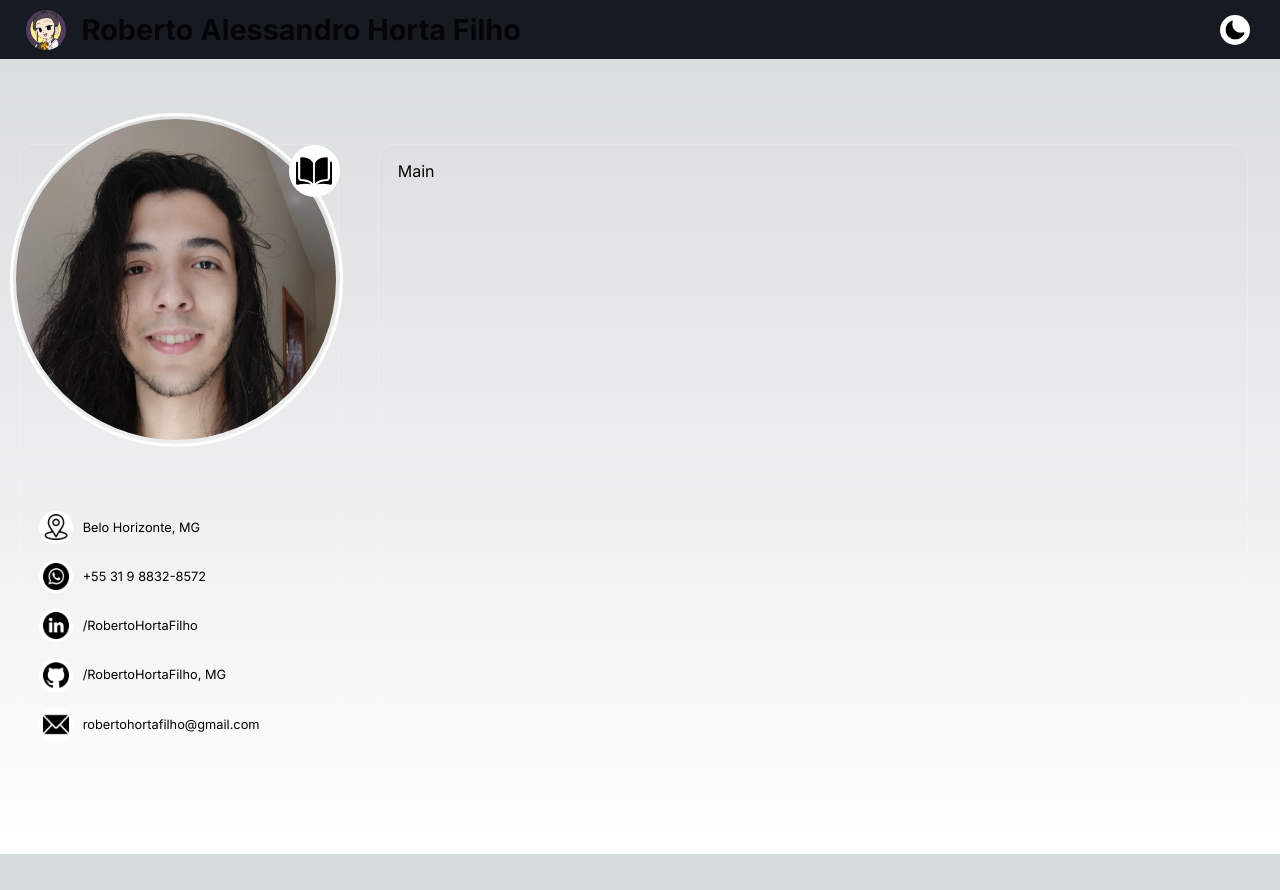
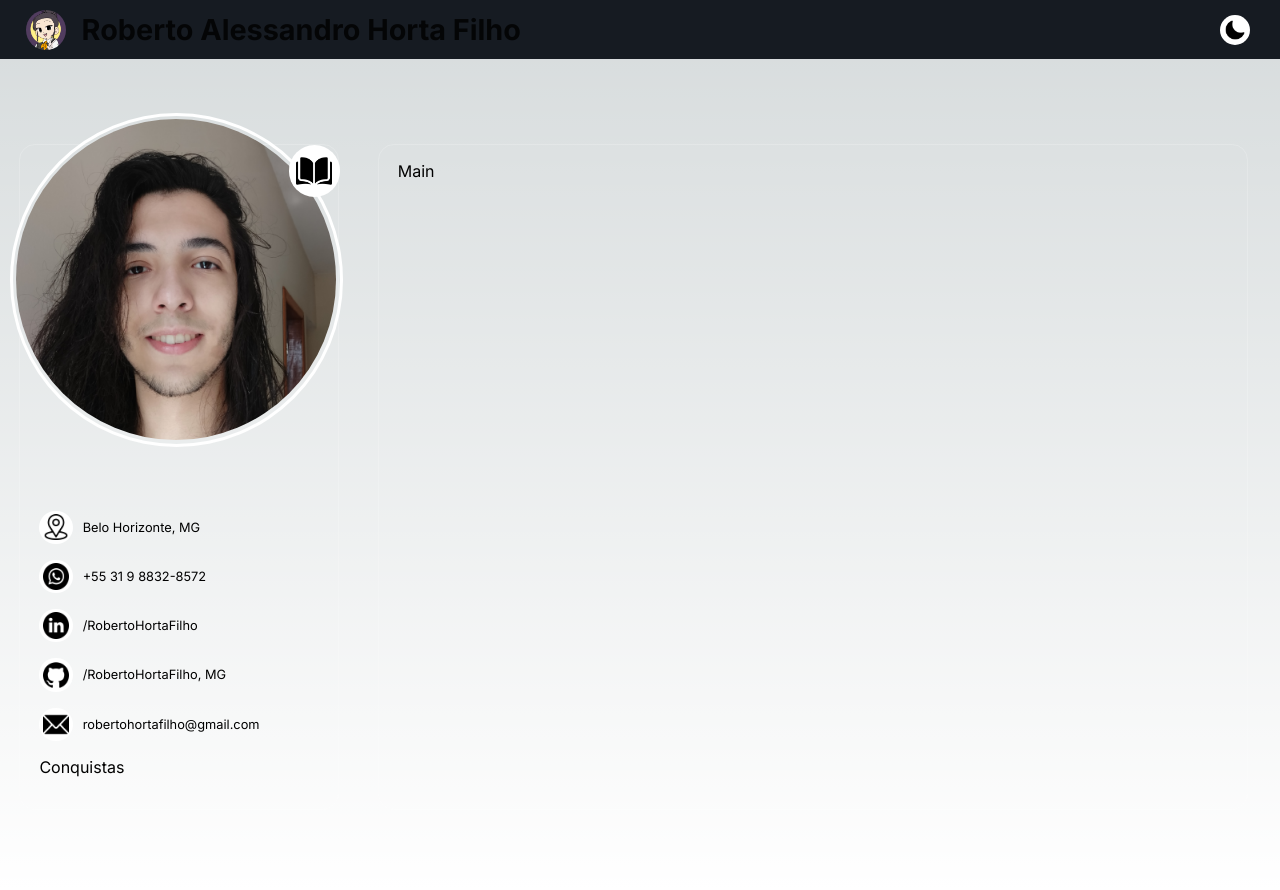
Before and after one commit to RobertoHortaFilho/Portifolio, a Next.js app: page / in a window 1280 px wide. Before the commit the page ends 854 px from the top, so only its background shows below. Built offline with nearby package versions, Linux system fonts and the light colour scheme.

Commit message:
feat: adicionando Component Achivements

```diff
--- a/src/components/Aside.tsx
+++ b/src/components/Aside.tsx
@@ -1,6 +1,7 @@
 import './globalStyle.css'
 import Photo from './AsideComponents/Photo'
 import ContactItem from './Icon/ContactItem'
+import Achivements from './AsideComponents/Achievements'
 
 const Aside = () => {
     return (
@@ -14,6 +15,7 @@ const Aside = () => {
                 <ContactItem src='/icons/github.png' label='/RobertoHortaFilho, MG' url='github.com/RobertoHortaFilho' />
                 <ContactItem src='/icons/email.png' label='robertohortafilho@gmail.com' url='' />
             </div>
+            <Achivements />
         </div>
     )
 }
--- /dev/null
+++ b/src/components/AsideComponents/Achievements.tsx
@@ -0,0 +1,11 @@
+import './achievements.css'
+
+const Achivements = () => {
+    return (
+        <div className='container'>
+            <p className='title'>Conquistas</p>
+        </div>
+    )
+}
+
+export default Achivements
--- /dev/null
+++ b/src/components/AsideComponents/achievements.css
@@ -0,0 +1,3 @@
+.container {
+
+}
```
